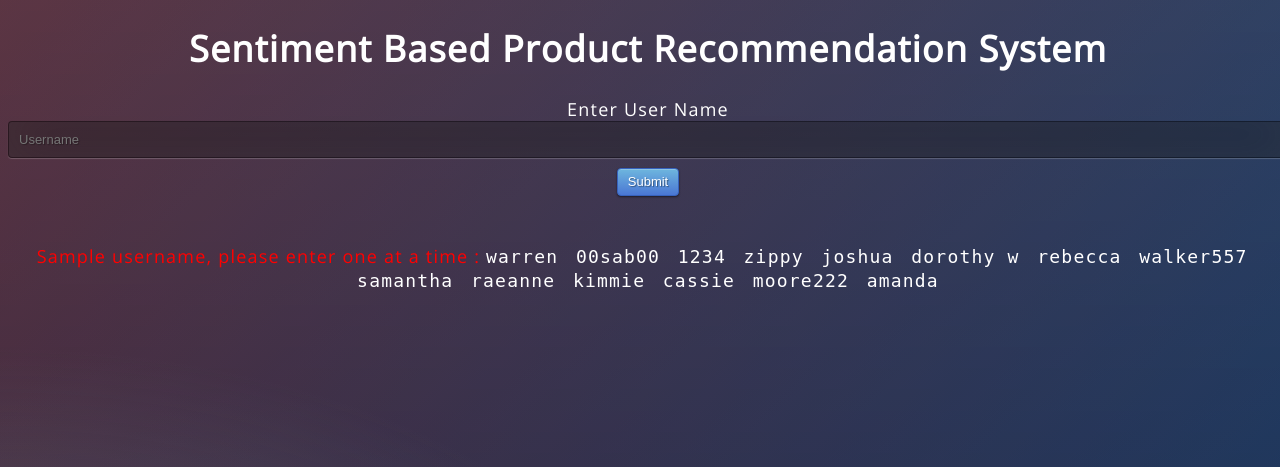
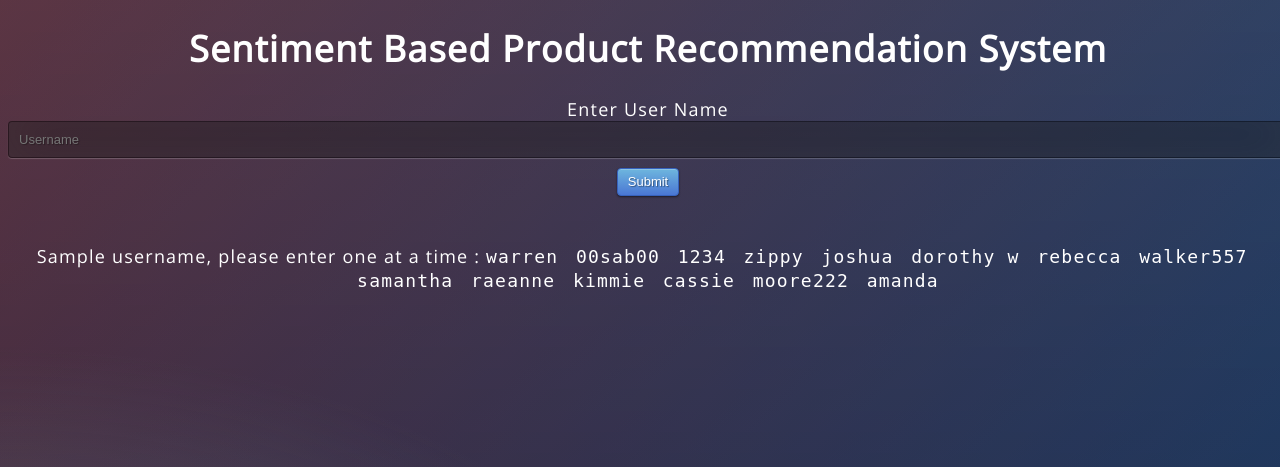
Before and after one commit to sushmi453/Capstone_Product-Recommendation-System, a Flask app: page / in a window 1280 px wide. Shown: the top 467 px of the page. Run offline with Flask 2, Linux system fonts and the light colour scheme; parts of the project's set-up code (start-up, migrations or seed data) failed here and were passed over.

Commit message:
Update index.html

```diff
--- a/templates/index.html
+++ b/templates/index.html
@@ -28,7 +28,7 @@
       </div>
     </div>
     <br><br>
-    <span style="color:red;">Sample username, please enter one at a time : </span>
+    <span style="color:white;">Sample username, please enter one at a time : </span>
 	<kbd>warren</kbd> &nbsp; <kbd>00sab00</kbd>  &nbsp; <kbd>1234</kbd>  &nbsp; <kbd>zippy</kbd>  &nbsp; <kbd>joshua</kbd> &nbsp;  <kbd>dorothy w</kbd> &nbsp; <kbd>rebecca</kbd>  &nbsp; <kbd>walker557</kbd>  &nbsp; <kbd>samantha</kbd>  &nbsp; <kbd>raeanne</kbd> &nbsp; <kbd>kimmie</kbd> &nbsp; <kbd>cassie</kbd>  &nbsp; <kbd>moore222</kbd>  &nbsp; <kbd>amanda</kbd>
 	<br>
     <br>
```
